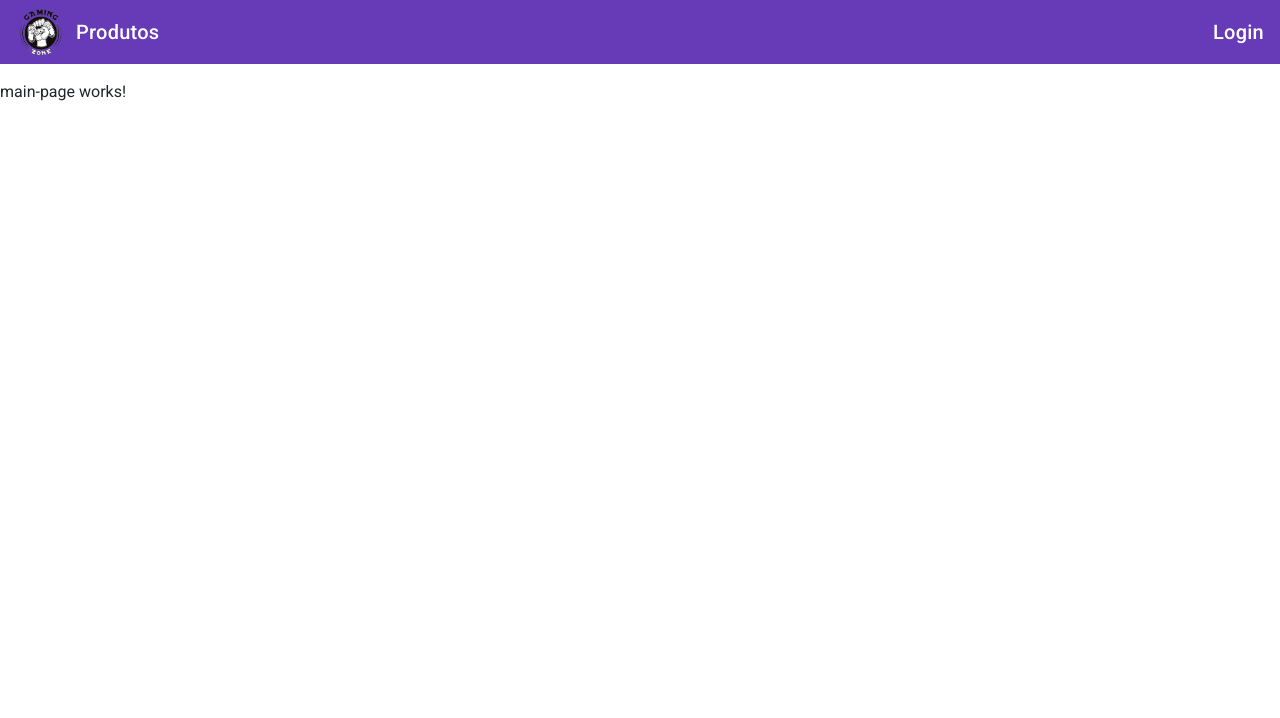
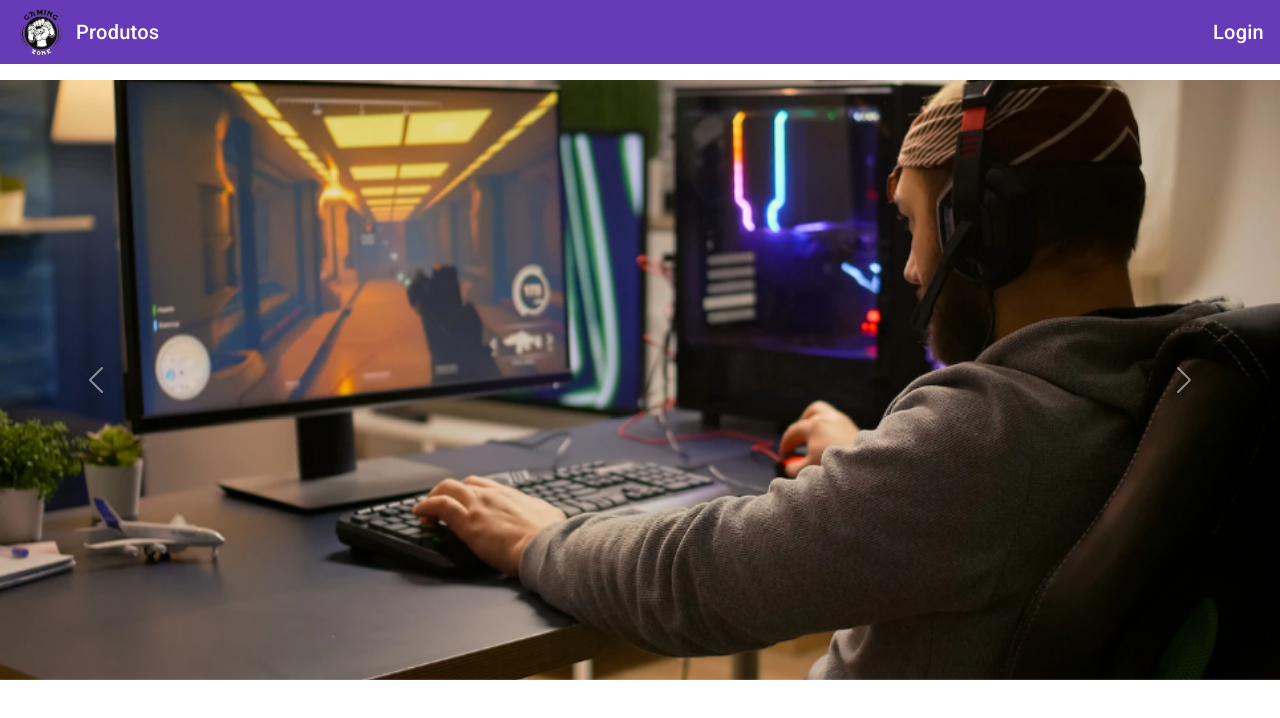
Before and after one commit to Matheus-IT/angular-project, an Angular app: page / in a window 1280 px wide. Shown: the top 718 px of the page. Built offline with nearby package versions, Linux system fonts and the light colour scheme.

Commit message:
Adding carousel

```diff
--- a/src/app/main-page/main-page.component.css
+++ b/src/app/main-page/main-page.component.css
@@ -0,0 +1,11 @@
+main {
+    min-height: 500px;
+}
+
+#section-banner, #section-banner img {
+    height: 600px;
+}
+
+#section-banner img {
+    object-fit: cover;
+}
--- a/src/app/main-page/main-page.component.html
+++ b/src/app/main-page/main-page.component.html
@@ -1 +1,27 @@
-<p>main-page works!</p>
+<main>
+    <section id="section-banner">
+        <div id="carouselExampleAutoplaying" class="carousel slide" data-bs-ride="carousel">
+            <div class="carousel-inner">
+                <div class="carousel-item active">
+                    <img src="../../assets/img/banner1.PNG" class="d-block w-100" alt="banner1">
+                </div>
+                <div class="carousel-item">
+                    <img src="../../assets/img/banner2.PNG" class="d-block w-100" alt="banner2">
+                </div>
+                <div class="carousel-item">
+                    <img src="../../assets/img/banner3.PNG" class="d-block w-100" alt="banner3">
+                </div>
+            </div>
+            <button class="carousel-control-prev" type="button" data-bs-target="#carouselExampleAutoplaying"
+                data-bs-slide="prev">
+                <span class="carousel-control-prev-icon" aria-hidden="true"></span>
+                <span class="visually-hidden">Previous</span>
+            </button>
+            <button class="carousel-control-next" type="button" data-bs-target="#carouselExampleAutoplaying"
+                data-bs-slide="next">
+                <span class="carousel-control-next-icon" aria-hidden="true"></span>
+                <span class="visually-hidden">Next</span>
+            </button>
+        </div>
+    </section>
+</main>
```
